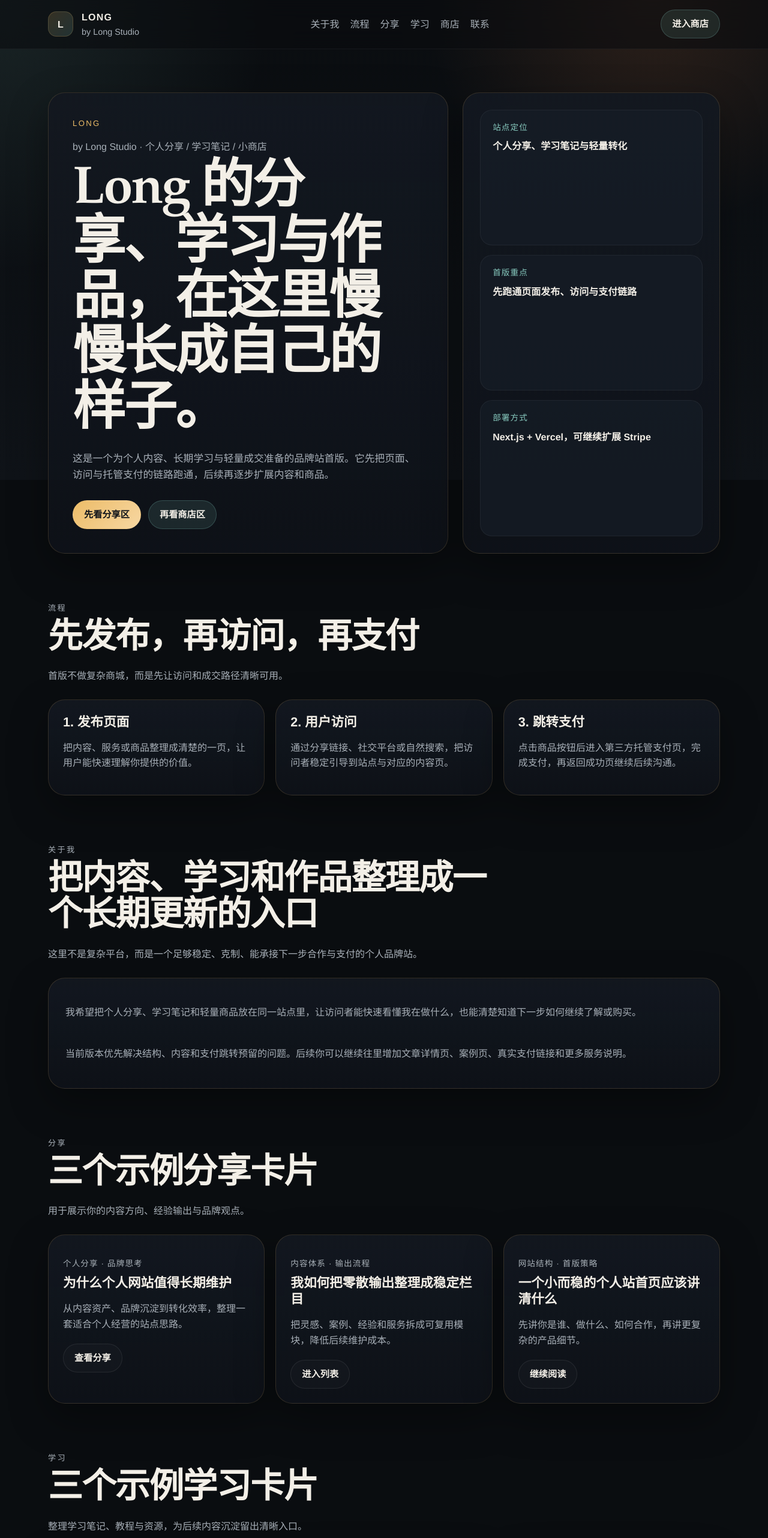
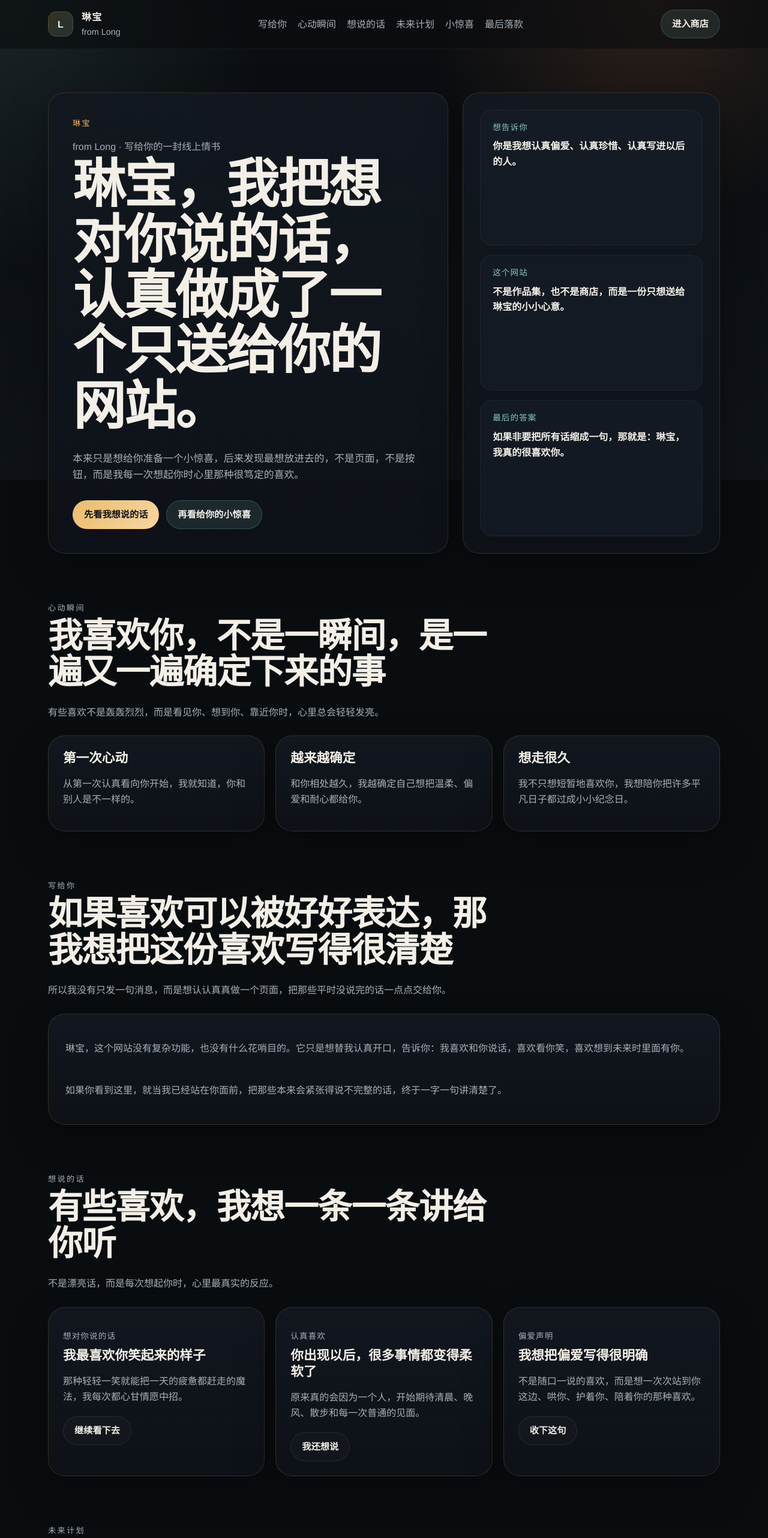
Before and after one commit to MALISASD/porject, a Next.js app: page / in a window 1280 px wide. Shown: the top 2564 px of the page at 60% size. Built offline with nearby package versions, Linux system fonts and the light colour scheme.

Commit message:
Turn site into a confession for Linbao

```diff
--- a/app/layout.tsx
+++ b/app/layout.tsx
@@ -13,15 +13,7 @@ export const metadata: Metadata = {
     template: `%s | ${siteConfig.brand}`
   },
   description: siteConfig.meta.description,
-  keywords: [
-    "Long",
-    "Long Studio",
-    "个人网站",
-    "学习笔记",
-    "个人分享",
-    "小商店",
-    "Stripe Payment Link"
-  ],
+  keywords: ["琳宝", "表白网站", "情书", "Long", "love letter", "GitHub Pages"],
   alternates: {
     canonical: "/"
   },
--- a/app/page.tsx
+++ b/app/page.tsx
@@ -15,36 +15,36 @@ export default function HomePage() {
             <p className="lead-copy">{siteConfig.heroDescription}</p>
 
             <div className="button-row">
-              <ButtonLink href="/#posts-preview">先看分享区</ButtonLink>
+              <ButtonLink href="/#posts-preview">先看我想说的话</ButtonLink>
               <ButtonLink href="/#shop-preview" variant="secondary">
-                再看商店区
+                再看给你的小惊喜
               </ButtonLink>
             </div>
           </div>
 
           <aside className="hero-panel">
             <div className="hero-stat">
-              <span>站点定位</span>
-              <strong>个人分享、学习笔记与轻量转化</strong>
+              <span>想告诉你</span>
+              <strong>你是我想认真偏爱、认真珍惜、认真写进以后的人。</strong>
             </div>
             <div className="hero-stat">
-              <span>首版重点</span>
-              <strong>先跑通页面发布、访问与支付链路</strong>
+              <span>这个网站</span>
+              <strong>不是作品集，也不是商店，而是一份只想送给琳宝的小小心意。</strong>
             </div>
             <div className="hero-stat">
-              <span>部署方式</span>
-              <strong>Next.js + Vercel，可继续扩展 Stripe</strong>
+              <span>最后的答案</span>
+              <strong>如果非要把所有话缩成一句，那就是：琳宝，我真的很喜欢你。</strong>
             </div>
           </aside>
         </div>
       </section>
 
-      <section className="section-block" id="workflow">
+      <section className="section-block" id="moments">
         <div className="shell">
           <SectionHeading
-            eyebrow="流程"
-            title="先发布，再访问，再支付"
-            description="首版不做复杂商城，而是先让访问和成交路径清晰可用。"
+            eyebrow="心动瞬间"
+            title="我喜欢你，不是一瞬间，是一遍又一遍确定下来的事"
+            description="有些喜欢不是轰轰烈烈，而是看见你、想到你、靠近你时，心里总会轻轻发亮。"
           />
 
           <div className="card-grid card-grid-3">
@@ -62,17 +62,17 @@ export default function HomePage() {
       <section className="section-block" id="about">
         <div className="shell">
           <SectionHeading
-            eyebrow="关于我"
-            title="把内容、学习和作品整理成一个长期更新的入口"
-            description="这里不是复杂平台，而是一个足够稳定、克制、能承接下一步合作与支付的个人品牌站。"
+            eyebrow="写给你"
+            title="如果喜欢可以被好好表达，那我想把这份喜欢写得很清楚"
+            description="所以我没有只发一句消息，而是想认认真真做一个页面，把那些平时没说完的话一点点交给你。"
           />
 
           <div className="feature-panel">
             <p>
-              我希望把个人分享、学习笔记和轻量商品放在同一站点里，让访问者能快速看懂我在做什么，也能清楚知道下一步如何继续了解或购买。
+              琳宝，这个网站没有复杂功能，也没有什么花哨目的。它只是想替我认真开口，告诉你：我喜欢和你说话，喜欢看你笑，喜欢想到未来时里面有你。
             </p>
             <p>
-              当前版本优先解决结构、内容和支付跳转预留的问题。后续你可以继续往里增加文章详情页、案例页、真实支付链接和更多服务说明。
+              如果你看到这里，就当我已经站在你面前，把那些本来会紧张得说不完整的话，终于一字一句讲清楚了。
             </p>
           </div>
         </div>
@@ -81,9 +81,9 @@ export default function HomePage() {
       <section className="section-block" id="posts-preview">
         <div className="shell">
           <SectionHeading
-            eyebrow="分享"
-            title="三个示例分享卡片"
-            description="用于展示你的内容方向、经验输出与品牌观点。"
+            eyebrow="想说的话"
+            title="有些喜欢，我想一条一条讲给你听"
+            description="不是漂亮话，而是每次想起你时，心里最真实的反应。"
           />
 
           <div className="card-grid card-grid-3">
@@ -97,9 +97,9 @@ export default function HomePage() {
       <section className="section-block" id="learn-preview">
         <div className="shell">
           <SectionHeading
-            eyebrow="学习"
-            title="三个示例学习卡片"
-            description="整理学习笔记、教程与资源，为后续内容沉淀留出清晰入口。"
+            eyebrow="未来计划"
+            title="如果你愿意，我想把以后也一点点写上你的名字"
+            description="一起吃饭、一起出门、一起散步、一起变得更好，这些普通又浪漫的小事，我都想和你一起。"
           />
 
           <div className="card-grid card-grid-3">
@@ -113,9 +113,9 @@ export default function HomePage() {
       <section className="section-block" id="shop-preview">
         <div className="shell">
           <SectionHeading
-            eyebrow="商店"
-            title="三个示例商品卡片"
-            description="按钮已预留第三方托管支付入口，后续替换成 Stripe Payment Link 即可。"
+            eyebrow="小惊喜"
+            title="给琳宝准备的三份小小心意"
+            description="它们不是真的商品，而是我很想认真交到你手里的偏爱。"
           />
 
           <div className="card-grid card-grid-3">
@@ -129,20 +129,20 @@ export default function HomePage() {
       <section className="section-block" id="contact">
         <div className="shell contact-panel">
           <SectionHeading
-            eyebrow="联系"
-            title="如果你想继续聊项目、合作或购买"
-            description="当前首版先保留最直接的联系入口。支付后的后续沟通也可以通过这里进行。"
+            eyebrow="最后落款"
+            title="看完这一页以后，我还是最想亲口告诉你"
+            description="网站可以先替我把喜欢说出来，但最想要的那句回应，我还是想看着你的眼睛听。"
           />
 
           <div className="contact-cta">
-            <a className="contact-email" href={`mailto:${siteConfig.email}`}>
-              {siteConfig.email}
+            <a className="contact-email" href="/contact">
+              琳宝，我喜欢你。
             </a>
             <div className="button-row">
               <ButtonLink href="/contact" variant="secondary">
-                查看完整联系方式
+                看最后的落款
               </ButtonLink>
-              <ButtonLink href="/shop">进入商店</ButtonLink>
+              <ButtonLink href="/success">收下这份心意</ButtonLink>
             </div>
           </div>
         </div>
--- a/data/site.ts
+++ b/data/site.ts
@@ -21,137 +21,131 @@ export type ContactMethod = {
 };
 
 export const siteConfig = {
-  brand: "Long",
-  studio: "by Long Studio",
+  brand: "琳宝",
+  studio: "from Long",
   url: "https://www.fdaicar.top",
-  subtitle: "个人分享 / 学习笔记 / 小商店",
-  heroTitle: "Long 的分享、学习与作品，在这里慢慢长成自己的样子。",
+  subtitle: "写给你的一封线上情书",
+  heroTitle: "琳宝，我把想对你说的话，认真做成了一个只送给你的网站。",
   heroDescription:
-    "这是一个为个人内容、长期学习与轻量成交准备的品牌站首版。它先把页面、访问与托管支付的链路跑通，后续再逐步扩展内容和商品。",
-  email: "hello@fdaicar.top",
+    "本来只是想给你准备一个小惊喜，后来发现最想放进去的，不是页面，不是按钮，而是我每一次想起你时心里那种很笃定的喜欢。",
+  email: "linbao@fdaicar.top",
   meta: {
-    title: "Long | by Long Studio",
+    title: "琳宝，我喜欢你",
     description:
-      "Long 的个人品牌站，聚合个人分享、学习笔记与轻量小商店，支持后续接入 Stripe 托管支付。"
+      "这是 Long 写给琳宝的一封线上情书，里面有心动、想念、小惊喜，还有想陪你走很久很久的认真。"
   }
 };
 
 export const navigation: NavItem[] = [
-  { label: "关于我", href: "/#about" },
-  { label: "流程", href: "/#workflow" },
-  { label: "分享", href: "/posts" },
-  { label: "学习", href: "/learn" },
-  { label: "商店", href: "/shop" },
-  { label: "联系", href: "/contact" }
+  { label: "写给你", href: "/#about" },
+  { label: "心动瞬间", href: "/#moments" },
+  { label: "想说的话", href: "/posts" },
+  { label: "未来计划", href: "/learn" },
+  { label: "小惊喜", href: "/shop" },
+  { label: "最后落款", href: "/contact" }
 ];
 
 export const workflowSteps = [
   {
-    title: "1. 发布页面",
-    description: "把内容、服务或商品整理成清楚的一页，让用户能快速理解你提供的价值。"
+    title: "第一次心动",
+    description: "从第一次认真看向你开始，我就知道，你和别人是不一样的。"
   },
   {
-    title: "2. 用户访问",
-    description: "通过分享链接、社交平台或自然搜索，把访问者稳定引导到站点与对应的内容页。"
+    title: "越来越确定",
+    description: "和你相处越久，我越确定自己想把温柔、偏爱和耐心都给你。"
   },
   {
-    title: "3. 跳转支付",
-    description: "点击商品按钮后进入第三方托管支付页，完成支付，再返回成功页继续后续沟通。"
+    title: "想走很久",
+    description: "我不只想短暂地喜欢你，我想陪你把许多平凡日子都过成小小纪念日。"
   }
 ];
 
 export const posts: ContentItem[] = [
   {
-    title: "为什么个人网站值得长期维护",
-    description: "从内容资产、品牌沉淀到转化效率，整理一套适合个人经营的站点思路。",
-    meta: "个人分享 · 品牌思考",
+    title: "我最喜欢你笑起来的样子",
+    description: "那种轻轻一笑就能把一天的疲惫都赶走的魔法，我每次都心甘情愿中招。",
+    meta: "想对你说的话",
     href: "/posts",
-    cta: "查看分享"
+    cta: "继续看下去"
   },
   {
-    title: "我如何把零散输出整理成稳定栏目",
-    description: "把灵感、案例、经验和服务拆成可复用模块，降低后续维护成本。",
-    meta: "内容体系 · 输出流程",
+    title: "你出现以后，很多事情都变得柔软了",
+    description: "原来真的会因为一个人，开始期待清晨、晚风、散步和每一次普通的见面。",
+    meta: "认真喜欢",
     href: "/posts",
-    cta: "进入列表"
+    cta: "我还想说"
   },
   {
-    title: "一个小而稳的个人站首页应该讲清什么",
-    description: "先讲你是谁、做什么、如何合作，再讲更复杂的产品细节。",
-    meta: "网站结构 · 首版策略",
+    title: "我想把偏爱写得很明确",
+    description: "不是随口一说的喜欢，而是想一次次站到你这边、哄你、护着你、陪着你的那种喜欢。",
+    meta: "偏爱声明",
     href: "/posts",
-    cta: "继续阅读"
+    cta: "收下这句"
   }
 ];
 
 export const learnItems: ContentItem[] = [
   {
-    title: "Next.js App Router 搭站笔记",
-    description: "记录从项目初始化、路由设计到页面结构拆分的一套轻量实践。",
-    meta: "学习笔记 · Web 开发",
+    title: "想和你一起学会把日子过得更浪漫",
+    description: "一起看展、散步、拍照、去吃喜欢的东西，把平常的一天过成值得记住的一天。",
+    meta: "未来计划",
     href: "/learn",
-    cta: "查看笔记"
+    cta: "看看计划"
   },
   {
-    title: "如何为个人站预留 Stripe Payment Link",
-    description: "不做重后端，也能先把支付通路留出来，先验证需求再加复杂度。",
-    meta: "支付流程 · 站点扩展",
+    title: "想和你一起把小日常过成长长的故事",
+    description: "从今天想吃什么，到明年去哪里看海，我都想把你放进我的以后里。",
+    meta: "关于以后",
     href: "/learn",
-    cta: "查看方法"
+    cta: "继续往后看"
   },
   {
-    title: "把教程、资源和复盘放进一个学习页",
-    description: "通过统一结构整理知识沉淀，让内容更容易被自己和他人重新使用。",
-    meta: "知识整理 · 学习系统",
+    title: "想慢慢学会更好地爱你",
+    description: "学会更耐心一点，更细心一点，更坚定一点，让你被喜欢这件事感受得清清楚楚。",
+    meta: "认真爱你",
     href: "/learn",
-    cta: "打开学习区"
+    cta: "这是我的答案"
   }
 ];
 
 export const products: ContentItem[] = [
   {
-    title: "个人品牌页诊断",
-    description: "适合想梳理定位、文案与页面结构的人，帮助你先把展示与转化链路理顺。",
-    meta: "轻咨询 · 45 分钟",
-    href: "https://example.com/replace-with-stripe-payment-link/brand-review",
-    cta: "立即购买",
-    external: true
+    title: "给琳宝的抱抱券",
+    description: "无限次使用，不限时间，不限场景，只要你想要，我就张开手等你过来。",
+    meta: "小惊喜",
+    href: "/success",
+    cta: "收下抱抱券"
   },
   {
-    title: "落地页文案框架",
-    description: "一份可以直接复用的页面信息结构模板，帮助你更快搭好个人或服务页面。",
-    meta: "数字产品 · 模板",
-    href: "https://example.com/replace-with-stripe-payment-link/landing-copy",
-    cta: "立即查看",
-    external: true
+    title: "一起去吃好吃的预约单",
+    description: "你点地方，我负责出现。火锅、烧烤、甜品还是夜宵，我都陪你去。",
+    meta: "约会计划",
+    href: "/success",
+    cta: "确认这份惊喜"
   },
   {
-    title: "内容发布流程清单",
-    description: "把选题、整理、发布、复盘和转化动作串成一条更稳定的个人工作流。",
-    meta: "数字产品 · 清单",
-    href: "https://example.com/replace-with-stripe-payment-link/content-playbook",
-    cta: "立即购买",
-    external: true
+    title: "长期陪伴使用权",
+    description: "这份礼物没有截止日期，我想给你的，是很长很长时间里的偏爱和陪伴。",
+    meta: "终身有效",
+    href: "/success",
+    cta: "我愿意收下"
   }
 ];
 
 export const contactMethods: ContactMethod[] = [
   {
-    title: "邮箱",
-    value: siteConfig.email,
-    note: "适合商务合作、项目咨询与支付后续沟通。",
-    href: `mailto:${siteConfig.email}`
+    title: "第一句落款",
+    value: "琳宝，我真的很喜欢你。",
+    note: "不是一时兴起，也不是随口说说，是认真、郑重、想让你知道的那种喜欢。"
   },
   {
-    title: "微信",
-    value: "LongStudio",
-    note: "这里先放占位微信号，后续可以替换成你的实际联系方式。"
+    title: "第二句落款",
+    value: "如果你愿意，我想继续一直对你好。",
+    note: "想在你开心的时候陪你更开心，也想在你累的时候第一个抱抱你。"
   },
   {
-    title: "社交主页",
-    value: "github.com/replace-this-with-your-handle",
-    note: "建议替换成你的 GitHub、X 或其他主要社交主页。",
-    href: "https://github.com/replace-this-with-your-handle",
-    external: true
+    title: "第三句落款",
+    value: "看完这页以后，能不能让我亲口再说一遍给你听。",
+    note: "这次网站先替我开口，下一次我想站在你面前，认真叫你一声琳宝。"
   }
 ];
```
Also changed, not shown: app/contact/page.tsx (+8 -20 lines), app/learn/page.tsx (+8 -8 lines), app/posts/page.tsx (+7 -7 lines), app/shop/page.tsx (+8 -11 lines), app/success/page.tsx (+17 -17 lines).
